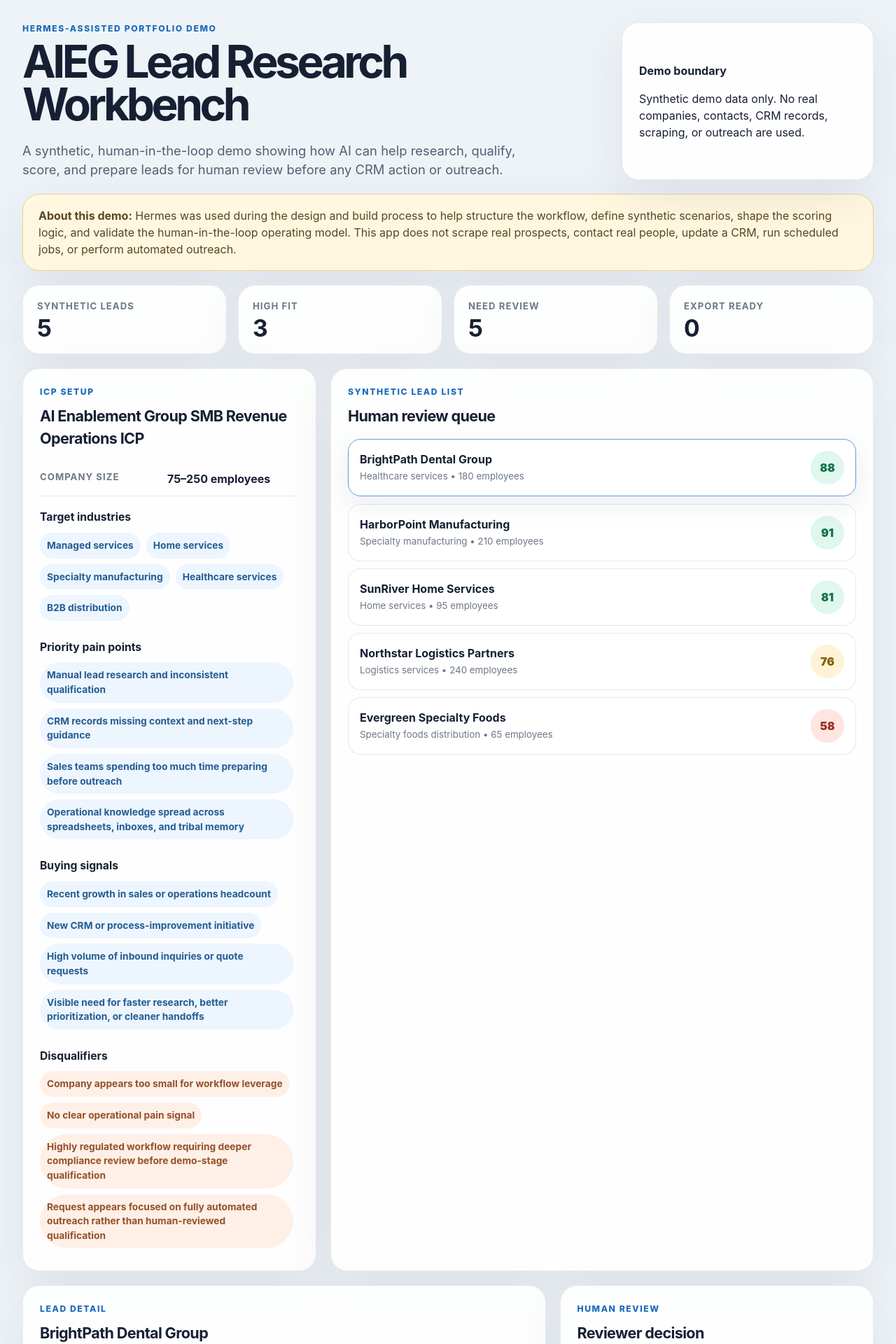
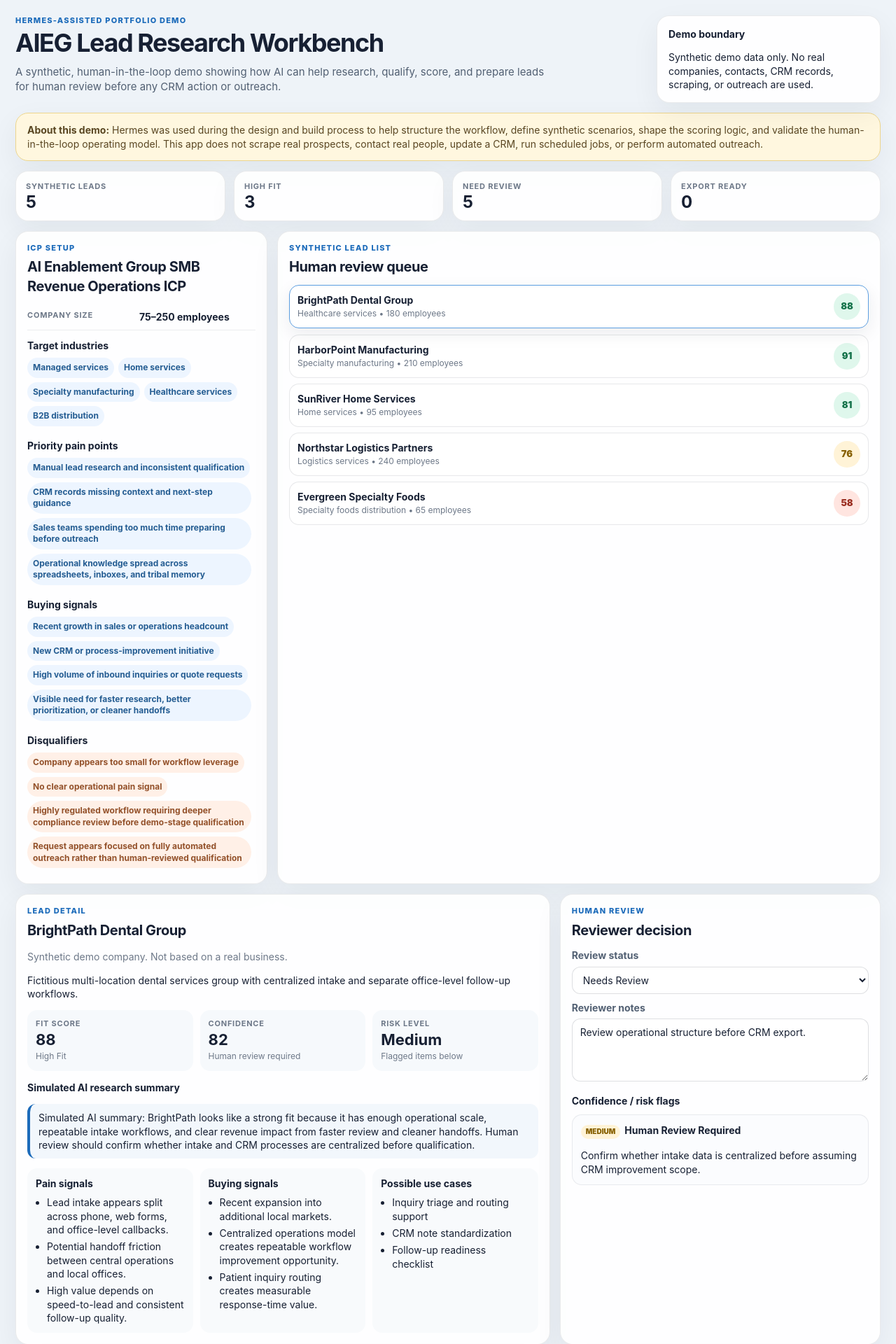
Before and after one commit to jtinnerello1/aieg-lead-research-workbench, a React (Vite) app: page / in a window 1280 px wide. Shown: the top 1920 px of the page at 70% size. Built offline with nearby package versions, Linux system fonts and the light colour scheme.

Commit message:
Compact embedded app typography and spacing

```diff
--- a/src/styles.css
+++ b/src/styles.css
@@ -2,8 +2,9 @@
   color: #172033;
   background: #eef3f8;
   font-family:
-    Inter, ui-sans-serif, system-ui, -apple-system, BlinkMacSystemFont, "Segoe UI", sans-serif;
-  line-height: 1.5;
+    Outfit, Inter, ui-sans-serif, system-ui, -apple-system, BlinkMacSystemFont, "Segoe UI", sans-serif;
+  font-size: 14px;
+  line-height: 1.38;
   font-weight: 400;
 }
 
@@ -28,40 +29,40 @@ button {
 }
 
 .app-shell {
-  width: min(1440px, 100%);
+  width: min(1320px, 100%);
   margin: 0 auto;
-  padding: 32px;
+  padding: 22px;
 }
 
 .hero {
   display: grid;
-  grid-template-columns: minmax(0, 1fr) 360px;
-  gap: 24px;
+  grid-template-columns: minmax(0, 1fr) 320px;
+  gap: 16px;
   align-items: stretch;
-  margin-bottom: 20px;
+  margin-bottom: 14px;
 }
 
 .hero h1 {
-  max-width: 780px;
+  max-width: 720px;
   margin: 0;
-  font-size: clamp(2.4rem, 5vw, 5rem);
-  line-height: 0.95;
-  letter-spacing: -0.07em;
+  font-size: 36px;
+  line-height: 1.05;
+  letter-spacing: -0.04em;
 }
 
 .hero-copy {
   max-width: 760px;
-  margin: 22px 0 0;
+  margin: 12px 0 0;
   color: #526073;
-  font-size: 1.15rem;
+  font-size: 15px;
 }
 
 .eyebrow {
-  margin: 0 0 8px;
+  margin: 0 0 6px;
   color: #1c6bba;
-  font-size: 0.76rem;
+  font-size: 11px;
   font-weight: 800;
-  letter-spacing: 0.13em;
+  letter-spacing: 0.11em;
   text-transform: uppercase;
 }
 
@@ -70,13 +71,13 @@ button {
 .panel,
 .metric-card {
   border: 1px solid rgba(23, 32, 51, 0.09);
-  border-radius: 24px;
+  border-radius: 18px;
   background: rgba(255, 255, 255, 0.9);
-  box-shadow: 0 20px 70px rgba(23, 32, 51, 0.08);
+  box-shadow: 0 14px 42px rgba(23, 32, 51, 0.06);
 }
 
 .hero-card {
-  padding: 24px;
+  padding: 16px;
   display: flex;
   flex-direction: column;
   justify-content: center;
@@ -88,8 +89,8 @@ button {
 }
 
 .notice-panel {
-  margin: 0 0 20px;
-  padding: 18px 22px;
+  margin: 0 0 14px;
+  padding: 14px 16px;
   background: #fff7df;
   border-color: #ecd58d;
   color: #594622;
@@ -98,12 +99,12 @@ button {
 .metrics-grid {
   display: grid;
   grid-template-columns: repeat(4, minmax(0, 1fr));
-  gap: 16px;
-  margin-bottom: 20px;
+  gap: 12px;
+  margin-bottom: 14px;
 }
 
 .metric-card {
-  padding: 20px;
+  padding: 14px;
 }
 
 .metric-card span,
@@ -111,52 +112,52 @@ button {
 .info-row span {
   display: block;
   color: #6d7888;
-  font-size: 0.82rem;
+  font-size: 11px;
   font-weight: 700;
   text-transform: uppercase;
-  letter-spacing: 0.08em;
+  letter-spacing: 0.07em;
 }
 
 .metric-card strong {
   display: block;
-  margin-top: 4px;
-  font-size: 2.1rem;
+  margin-top: 3px;
+  font-size: 24px;
   line-height: 1;
 }
 
 .layout-grid {
   display: grid;
-  grid-template-columns: 420px minmax(0, 1fr);
-  gap: 20px;
-  margin-bottom: 20px;
+  grid-template-columns: 360px minmax(0, 1fr);
+  gap: 14px;
+  margin-bottom: 14px;
 }
 
 .detail-grid {
   display: grid;
-  grid-template-columns: minmax(0, 1.25fr) minmax(360px, 0.75fr);
-  gap: 20px;
-  margin-bottom: 20px;
+  grid-template-columns: minmax(0, 1.25fr) minmax(320px, 0.75fr);
+  gap: 14px;
+  margin-bottom: 14px;
 }
 
 .panel {
-  padding: 24px;
+  padding: 16px;
 }
 
 .panel-heading {
-  margin-bottom: 18px;
+  margin-bottom: 12px;
 }
 
 .panel-heading h2 {
   margin: 0;
-  font-size: 1.35rem;
-  letter-spacing: -0.03em;
+  font-size: 20px;
+  letter-spacing: -0.02em;
 }
 
 .info-row {
   display: grid;
-  grid-template-columns: 170px minmax(0, 1fr);
-  gap: 12px;
-  padding: 12px 0;
+  grid-template-columns: 150px minmax(0, 1fr);
+  gap: 10px;
+  padding: 8px 0;
   border-bottom: 1px solid rgba(23, 32, 51, 0.08);
 }
 
@@ -165,7 +166,7 @@ button {
 }
 
 .tag-group {
-  margin-top: 18px;
+  margin-top: 12px;
 }
 
 .tag-group h3,
@@ -173,18 +174,18 @@ button {
 .risk-list h3,
 .audit-card h3,
 .detail-panel h3 {
-  margin: 0 0 10px;
-  font-size: 0.98rem;
+  margin: 0 0 8px;
+  font-size: 14px;
 }
 
 .tag {
   display: inline-flex;
-  margin: 0 8px 8px 0;
-  padding: 8px 10px;
+  margin: 0 6px 6px 0;
+  padding: 6px 8px;
   border-radius: 999px;
   background: #edf5ff;
   color: #255d92;
-  font-size: 0.86rem;
+  font-size: 12px;
   font-weight: 650;
 }
 
@@ -195,7 +196,7 @@ button {
 
 .lead-list {
   display: grid;
-  gap: 10px;
+  gap: 8px;
 }
 
 .lead-row {
@@ -203,11 +204,11 @@ button {
   display: flex;
   align-items: center;
   justify-content: space-between;
-  gap: 14px;
+  gap: 10px;
   border: 1px solid rgba(23, 32, 51, 0.1);
-  border-radius: 18px;
+  border-radius: 14px;
   background: #ffffff;
-  padding: 16px;
+  padding: 11px;
   color: inherit;
   text-align: left;
   transition: transform 160ms ease, border-color 160ms ease, box-shadow 160ms ease;
@@ -217,23 +218,25 @@ button {
 .lead-row.active {
   transform: translateY(-1px);
   border-color: #5c9ee0;
-  box-shadow: 0 12px 36px rgba(23, 32, 51, 0.08);
+  box-shadow: 0 8px 24px rgba(23, 32, 51, 0.08);
 }
 
 .lead-row small {
   display: block;
-  margin-top: 3px;
+  margin-top: 2px;
   color: #6d7888;
+  font-size: 12px;
 }
 
 .score {
   display: inline-flex;
-  width: 48px;
-  height: 48px;
+  width: 38px;
+  height: 38px;
   align-items: center;
   justify-content: center;
   border-radius: 999px;
   font-weight: 900;
+  font-size: 13px;
 }
 
 .score-high {
@@ -258,59 +261,60 @@ button {
 .score-strip {
   display: grid;
   grid-template-columns: repeat(3, minmax(0, 1fr));
-  gap: 12px;
-  margin: 22px 0;
+  gap: 10px;
+  margin: 14px 0;
 }
 
 .score-card {
-  border-radius: 18px;
+  border-radius: 14px;
   background: #f6f9fc;
-  padding: 16px;
+  padding: 12px;
 }
 
 .score-card strong {
   display: block;
-  margin: 6px 0 2px;
-  font-size: 1.7rem;
+  margin: 4px 0 2px;
+  font-size: 22px;
   line-height: 1;
 }
 
 .score-card small {
   color: #6d7888;
+  font-size: 12px;
 }
 
 .ai-summary {
   border-left: 4px solid #1c6bba;
-  padding: 14px 16px;
-  border-radius: 14px;
+  padding: 10px 12px;
+  border-radius: 12px;
   background: #f2f7fc;
 }
 
 .three-column {
   display: grid;
   grid-template-columns: repeat(3, minmax(0, 1fr));
-  gap: 16px;
-  margin-top: 22px;
+  gap: 10px;
+  margin-top: 14px;
 }
 
 .list-block {
-  border-radius: 18px;
+  border-radius: 14px;
   background: #f8fafc;
-  padding: 16px;
+  padding: 12px;
 }
 
 ul {
   margin: 0;
-  padding-left: 18px;
+  padding-left: 16px;
 }
 
 li + li {
-  margin-top: 8px;
+  margin-top: 5px;
 }
 
 .field-label {
   display: block;
-  margin: 14px 0 8px;
+  margin: 10px 0 6px;
   color: #526073;
   font-weight: 750;
 }
@@ -319,28 +323,28 @@ select,
 textarea {
   width: 100%;
   border: 1px solid rgba(23, 32, 51, 0.14);
-  border-radius: 14px;
+  border-radius: 12px;
   background: #ffffff;
   color: #172033;
-  padding: 12px 14px;
+  padding: 9px 11px;
 }
 
 textarea {
-  min-height: 130px;
+  min-height: 90px;
   resize: vertical;
 }
 
 .risk-list {
-  margin-top: 20px;
+  margin-top: 14px;
 }
 
 .risk-card,
 .audit-card {
-  margin-top: 12px;
+  margin-top: 10px;
   border: 1px solid rgba(23, 32, 51, 0.08);
-  border-radius: 18px;
+  border-radius: 14px;
   background: #fbfcfe;
-  padding: 16px;
+  padding: 12px;
 }
 
 .risk-card p,
@@ -350,10 +354,10 @@ textarea {
 
 .risk-pill {
   display: inline-flex;
-  margin-right: 8px;
-  padding: 4px 8px;
+  margin-right: 6px;
+  padding: 3px 7px;
   border-radius: 999px;
-  font-size: 0.75rem;
+  font-size: 10px;
   font-weight: 900;
   text-transform: uppercase;
 }
@@ -374,23 +378,24 @@ textarea {
 }
 
 .crm-preview {
-  margin-bottom: 18px;
+  margin-bottom: 12px;
 }
 
 .json-preview {
   overflow: auto;
   margin: 0;
-  border-radius: 18px;
+  border-radius: 14px;
   background: #111827;
   color: #e7eef8;
-  padding: 18px;
-  font-size: 0.86rem;
+  padding: 12px;
+  font-size: 12px;
 }
 
 .footer-note {
-  padding: 18px 0 0;
+  padding: 10px 0 0;
   color: #6d7888;
   text-align: center;
+  font-size: 12px;
 }
 
 @media (max-width: 1100px) {
@@ -409,7 +414,11 @@ textarea {
 
 @media (max-width: 700px) {
   .app-shell {
-    padding: 18px;
+    padding: 14px;
+  }
+
+  .hero h1 {
+    font-size: 32px;
   }
 
   .metrics-grid,
@@ -419,6 +428,6 @@ textarea {
 
   .info-row {
     grid-template-columns: 1fr;
-    gap: 4px;
+    gap: 3px;
   }
 }
```
